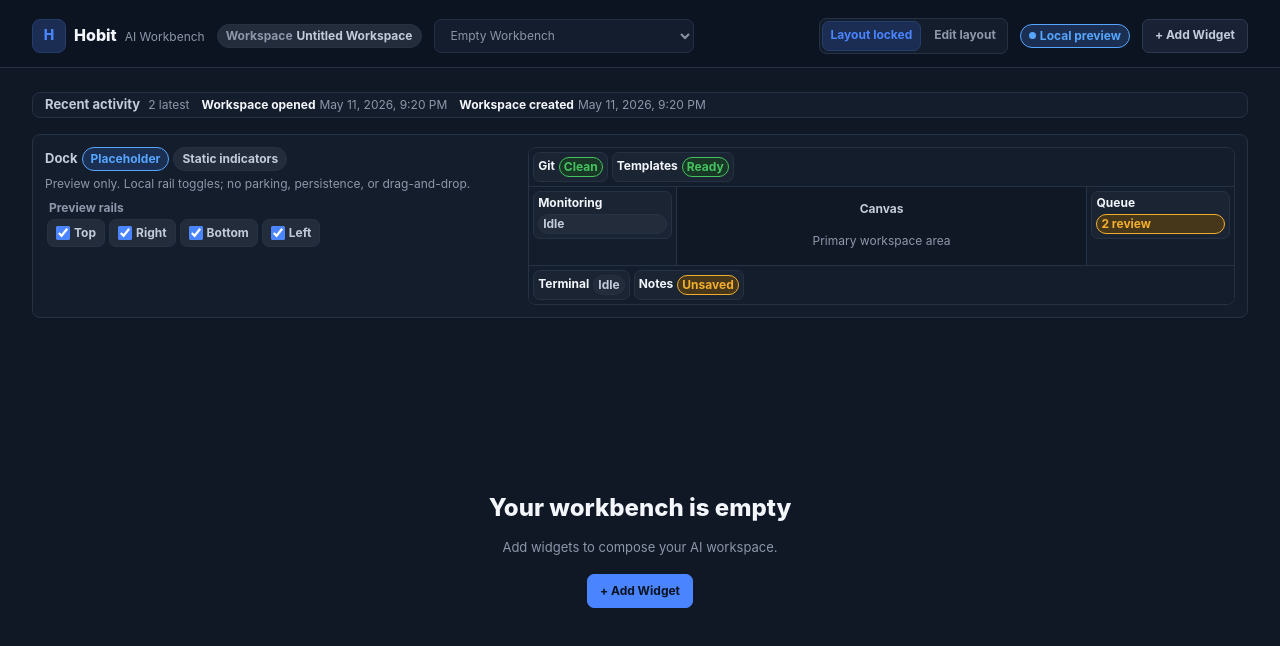
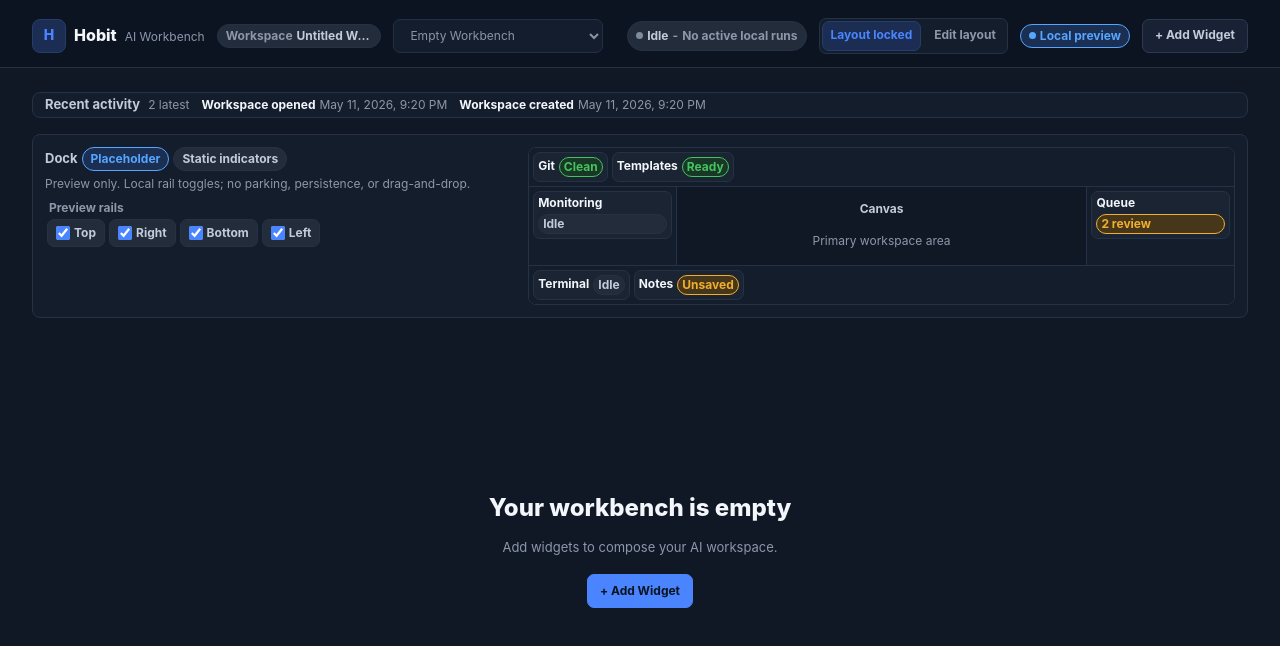
Before and after one commit to d-koshelev/Hobit, a React (Vite) app in the folder apps/desktop/frontend/: page / in a window 1280 px wide. Both pictures are taken after a click on the button "Create Workspace". Shown: the top 646 px of the page. Built offline with nearby package versions, Linux system fonts and the light colour scheme.

Commit message:
frontend: add global activity idle indicator

```diff
--- a/apps/desktop/frontend/src/styles/workbench-shell.css
+++ b/apps/desktop/frontend/src/styles/workbench-shell.css
@@ -89,6 +89,24 @@
   overflow: hidden;
   color: var(--color-text-secondary);
   text-overflow: ellipsis;
+}
+
+.global-activity-indicator.badge {
+  max-width: 280px;
+  min-height: 30px;
+  overflow: hidden;
+}
+
+.global-activity-label,
+.global-activity-detail {
+  min-width: 0;
+  overflow: hidden;
+  text-overflow: ellipsis;
+}
+
+.global-activity-detail,
+.global-activity-separator {
+  color: var(--color-text-muted);
 }
 
 .brand {
--- /dev/null
+++ b/apps/desktop/frontend/src/workbench/GlobalActivityIndicator.tsx
@@ -0,0 +1,55 @@
+import { Badge } from "../design-system/Badge";
+import { StatusDot } from "../design-system/StatusDot";
+
+export type GlobalActivityStatusKind =
+  | "idle"
+  | "running"
+  | "waiting_for_approval"
+  | "attention";
+
+export type GlobalActivityStatus = {
+  assistiveText: string;
+  detail: string;
+  kind: GlobalActivityStatusKind;
+  label: string;
+};
+
+type GlobalActivityIndicatorProps = {
+  status: GlobalActivityStatus;
+};
+
+export function GlobalActivityIndicator({
+  status,
+}: GlobalActivityIndicatorProps) {
+  const variant = globalActivityVariant(status.kind);
+
+  return (
+    <Badge
+      aria-label={status.assistiveText}
+      className="global-activity-indicator"
+      variant={variant}
+    >
+      <StatusDot aria-hidden="true" variant={variant} />
+      <span className="global-activity-label">{status.label}</span>
+      <span aria-hidden="true" className="global-activity-separator">
+        -
+      </span>
+      <span className="global-activity-detail">{status.detail}</span>
+    </Badge>
+  );
+}
+
+function globalActivityVariant(
+  kind: GlobalActivityStatusKind,
+): "neutral" | "info" | "warning" | "error" {
+  switch (kind) {
+    case "running":
+      return "info";
+    case "waiting_for_approval":
+      return "warning";
+    case "attention":
+      return "error";
+    case "idle":
+      return "neutral";
+  }
+}
--- a/apps/desktop/frontend/src/workbench/WorkbenchShell.tsx
+++ b/apps/desktop/frontend/src/workbench/WorkbenchShell.tsx
@@ -1,5 +1,6 @@
 import { useState } from "react";
 import type { WidgetCatalogTemplate } from "./catalogTemplates";
+import { useCurrentSessionActivity } from "./useCurrentSessionActivity";
 import { useWorkbenchWidgetActions } from "./useWorkbenchWidgetActions";
 import { WorkbenchCanvas } from "./WorkbenchCanvas";
 import { WidgetCatalogShell } from "./WidgetCatalogShell";
@@ -18,9 +19,11 @@ export function WorkbenchShell({
   const [isWidgetCatalogOpen, setIsWidgetCatalogOpen] = useState(false);
   const [layoutMode, setLayoutMode] =
     useState<WorkbenchLayoutMode>("locked");
+  const currentSessionActivity = useCurrentSessionActivity();
   const openWidgetCatalog = () => setIsWidgetCatalogOpen(true);
   const closeWidgetCatalog = () => setIsWidgetCatalogOpen(false);
   const widgetActions = useWorkbenchWidgetActions({
+    currentSessionActivity: currentSessionActivity.events,
     onViewStateChange,
     viewState,
   });
@@ -37,6 +40,7 @@ export function WorkbenchShell({
     <main className="app-shell">
       <div className="workbench">
         <WorkbenchTopBar
+          activityStatus={currentSessionActivity.status}
           layoutMode={layoutMode}
           onLayoutModeChange={setLayoutMode}
           onOpenWidgetCatalog={openWidgetCatalog}
--- a/apps/desktop/frontend/src/workbench/WorkbenchTopBar.tsx
+++ b/apps/desktop/frontend/src/workbench/WorkbenchTopBar.tsx
@@ -2,9 +2,14 @@ import { Badge } from "../design-system/Badge";
 import { Button } from "../design-system/Button";
 import { Select } from "../design-system/Select";
 import { StatusDot } from "../design-system/StatusDot";
+import {
+  GlobalActivityIndicator,
+  type GlobalActivityStatus,
+} from "./GlobalActivityIndicator";
 import type { WorkbenchLayoutMode, WorkbenchViewState } from "./types";
 
 type WorkbenchTopBarProps = {
+  activityStatus: GlobalActivityStatus;
   layoutMode: WorkbenchLayoutMode;
   onLayoutModeChange: (layoutMode: WorkbenchLayoutMode) => void;
   onOpenWidgetCatalog: () => void;
@@ -12,6 +17,7 @@ type WorkbenchTopBarProps = {
 };
 
 export function WorkbenchTopBar({
+  activityStatus,
   layoutMode,
   onLayoutModeChange,
   onOpenWidgetCatalog,
@@ -46,6 +52,7 @@ export function WorkbenchTopBar({
       </div>
 
       <div className="topbar-right" aria-label="Workbench controls">
+        <GlobalActivityIndicator status={activityStatus} />
         <div
           aria-label="Workbench layout mode"
           className="layout-mode-toggle"
--- /dev/null
+++ b/apps/desktop/frontend/src/workbench/useCurrentSessionActivity.ts
@@ -0,0 +1,135 @@
+import { useMemo, useState } from "react";
+import type { RunTerminalCommandResponse } from "../workspace/types";
+import type { GlobalActivityStatus } from "./GlobalActivityIndicator";
+import type { WidgetInstanceId } from "./types";
+
+export type CurrentSessionActivityEvents = {
+  markTerminalRunFailed: (
+    widgetInstanceId: WidgetInstanceId,
+    error: unknown,
+  ) => void;
+  markTerminalRunFinished: (
+    widgetInstanceId: WidgetInstanceId,
+    result: RunTerminalCommandResponse | null,
+  ) => void;
+  markTerminalRunStarted: (widgetInstanceId: WidgetInstanceId) => void;
+};
+
+type AttentionState = {
+  detail: string;
+};
+
+export function useCurrentSessionActivity(): {
+  events: CurrentSessionActivityEvents;
+  status: GlobalActivityStatus;
+} {
+  const [activeTerminalRunIds, setActiveTerminalRunIds] = useState<
+    WidgetInstanceId[]
+  >([]);
+  const [attentionState, setAttentionState] =
+    useState<AttentionState | null>(null);
+  const activeTerminalRunCount = activeTerminalRunIds.length;
+
+  const status = useMemo(
+    () => globalActivityStatus(activeTerminalRunCount, attentionState),
+    [activeTerminalRunCount, attentionState],
+  );
+
+  function markTerminalRunStarted(widgetInstanceId: WidgetInstanceId) {
+    setAttentionState(null);
+    setActiveTerminalRunIds((currentIds) =>
+      currentIds.includes(widgetInstanceId)
+        ? currentIds
+        : [...currentIds, widgetInstanceId],
+    );
+  }
+
+  function markTerminalRunFinished(
+    widgetInstanceId: WidgetInstanceId,
+    result: RunTerminalCommandResponse | null,
+  ) {
+    removeActiveTerminalRun(widgetInstanceId);
+
+    if (!result) {
+      setAttentionState({
+        detail: "Terminal command returned no result",
+      });
+      return;
+    }
+
+    if (result.status === "timed_out") {
+      setAttentionState({
+        detail: "Terminal command timed out",
+      });
+      return;
+    }
+
+    if (result.status === "failed" || result.status === "failed_to_start") {
+      setAttentionState({
+        detail: "Terminal command failed",
+      });
+    }
+  }
+
+  function markTerminalRunFailed(
+    widgetInstanceId: WidgetInstanceId,
+    _error: unknown,
+  ) {
+    removeActiveTerminalRun(widgetInstanceId);
+    setAttentionState({
+      detail: "Terminal command request failed",
+    });
+  }
+
+  function removeActiveTerminalRun(widgetInstanceId: WidgetInstanceId) {
+    setActiveTerminalRunIds((currentIds) =>
+      currentIds.filter((currentId) => currentId !== widgetInstanceId),
+    );
+  }
+
+  return {
+    events: {
+      markTerminalRunFailed,
+      markTerminalRunFinished,
+      markTerminalRunStarted,
+    },
+    status,
+  };
+}
+
+function globalActivityStatus(
+  activeTerminalRunCount: number,
+  attentionState: AttentionState | null,
+): GlobalActivityStatus {
+  if (activeTerminalRunCount > 0) {
+    return {
+      assistiveText:
+        activeTerminalRunCount === 1
+          ? "Running: one current-session local Terminal command is active."
+          : `Running: ${activeTerminalRunCount} current-session local Terminal commands are active.`,
+      detail:
+        activeTerminalRunCount === 1
+          ? "Terminal command"
+          : `${activeTerminalRunCount} active local runs`,
+      kind: "running",
+      label: "Running",
+    };
+  }
+
+  if (attentionState) {
+    return {
+      assistiveText: `Attention needed: ${attentionState.detail}.`,
+      detail: attentionState.detail,
+      kind: "attention",
+      label: "Attention needed",
+    };
+  }
+
+  return {
+    assistiveText:
+      "Idle: no current-session local runs are active. Background scheduler and Agent runtime monitoring are not implemented.",
+    detail: "No active local runs",
+    kind: "idle",
+    label: "Idle",
+  };
+}
--- a/apps/desktop/frontend/src/workbench/useWorkbenchWidgetActions.ts
+++ b/apps/desktop/frontend/src/workbench/useWorkbenchWidgetActions.ts
@@ -22,9 +22,11 @@ import type {
   WidgetState,
   WorkbenchViewState,
 } from "./types";
+import type { CurrentSessionActivityEvents } from "./useCurrentSessionActivity";
 import { createWorkbenchViewStateFromWorkspaceState } from "./viewState";
 
 type UseWorkbenchWidgetActionsOptions = {
+  currentSessionActivity?: CurrentSessionActivityEvents;
   onViewStateChange: (viewState: WorkbenchViewState) => void;
   viewState: WorkbenchViewState;
 };
@@ -69,6 +71,7 @@ type TerminalCommandRunRequest = Omit<
 >;
 
 export function useWorkbenchWidgetActions({
+  currentSessionActivity,
   onViewStateChange,
   viewState,
 }: UseWorkbenchWidgetActionsOptions): WorkbenchWidgetActions {
@@ -247,6 +250,9 @@ export function useWorkbenchWidgetActions({
       throw new Error("Terminal command could not be run for this widget.");
     }
 
+    currentSessionActivity?.markTerminalRunStarted(widgetInstanceId);
+
+    try {
       const response = await runTerminalCommand({
         workspaceId: viewState.workspace.id,
         workbenchId: viewState.workbench.id,
@@ -258,7 +264,15 @@ export function useWorkbenchWidgetActions({
         bumpWidgetLogRefreshToken(widgetInstanceId);
       }
 
+      currentSessionActivity?.markTerminalRunFinished(
+        widgetInstanceId,
+        response,
+      );
       return response;
+    } catch (error) {
+      currentSessionActivity?.markTerminalRunFailed(widgetInstanceId, error);
+      throw error;
+    }
   }
 
   return {
```
Also changed, not shown: 3 other files (tests, documents, lock files or other folders). Lines whose indentation alone changed are shown as unchanged.
